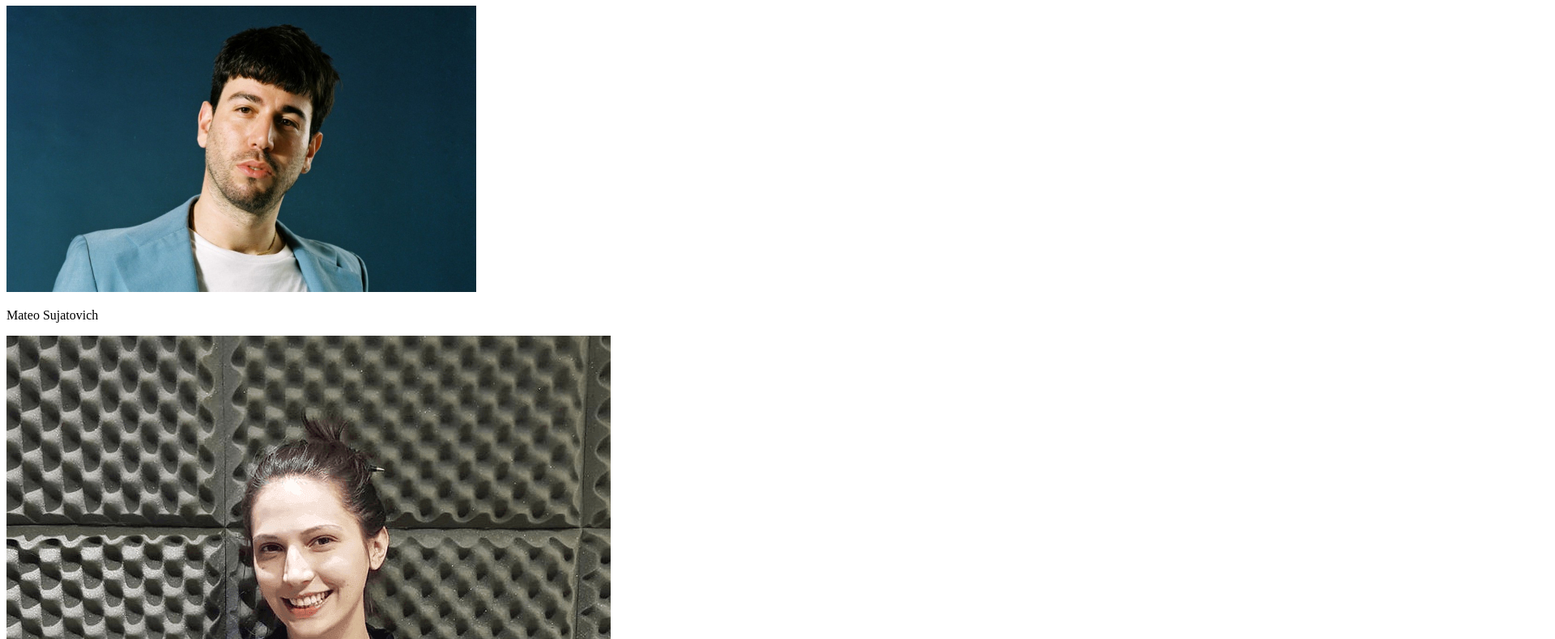
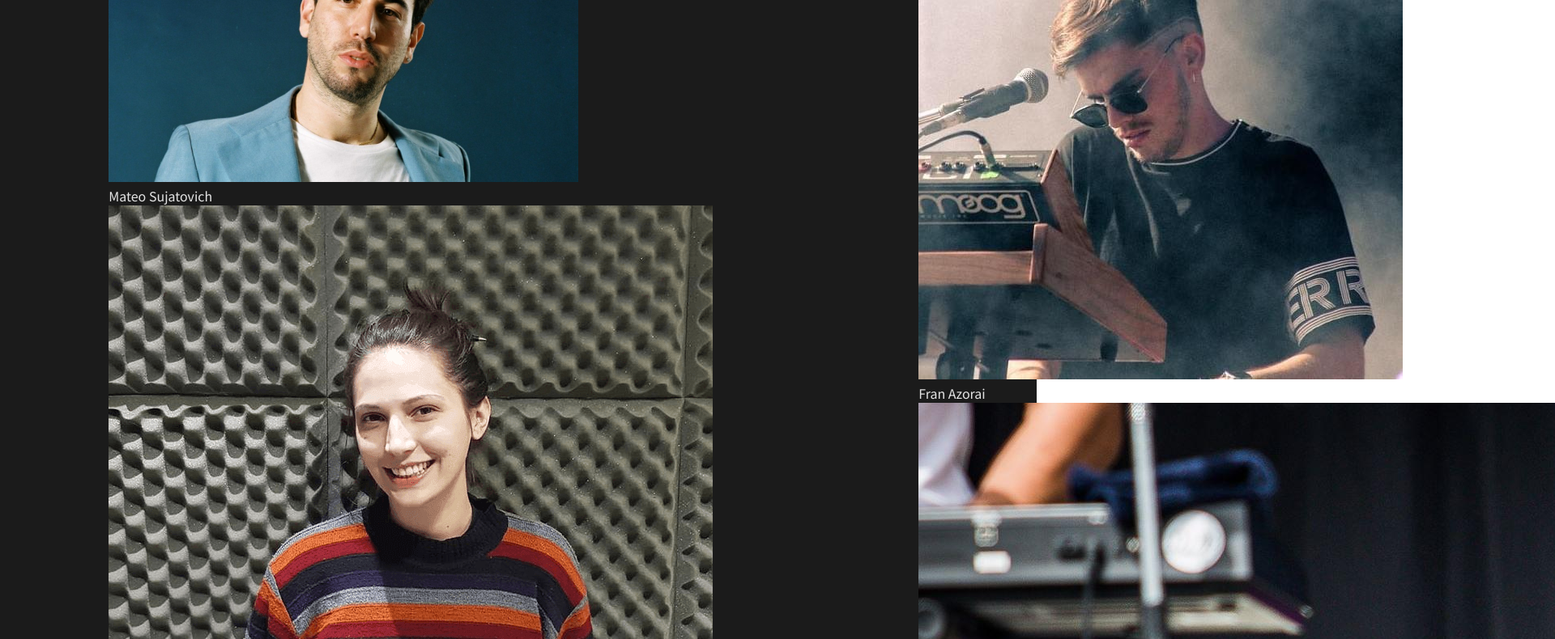
Before and after one commit to juaniromanello/conociendorusia, a plain HTML site: page pages/galeria.html in a window 1280 px wide. Shown: the part 205-995 px from the top of the page at 81% size, 1920 px wide, since content can reach past the window. Drawn offline with Linux system fonts and the light colour scheme; the site is published under a folder, as on GitHub Pages, so addresses that start at the root find nothing.

Commit message:
Cambio de rutas

```diff
--- a/pages/galeria.html
+++ b/pages/galeria.html
@@ -4,7 +4,7 @@
     <meta charset="UTF-8">
     <meta http-equiv="X-UA-Compatible" content="IE=edge">
     <meta name="viewport" content="width=device-width, initial-scale=1.0">
-    <link rel="stylesheet" href="/assets/css/styles.css">
+    <link rel="stylesheet" href="../assets/css/styles.css">
     <title>Conociendo Rusia</title>
 </head>
 <body>
```
Also changed, not shown: pages/shows.html (+1 -1 lines).
